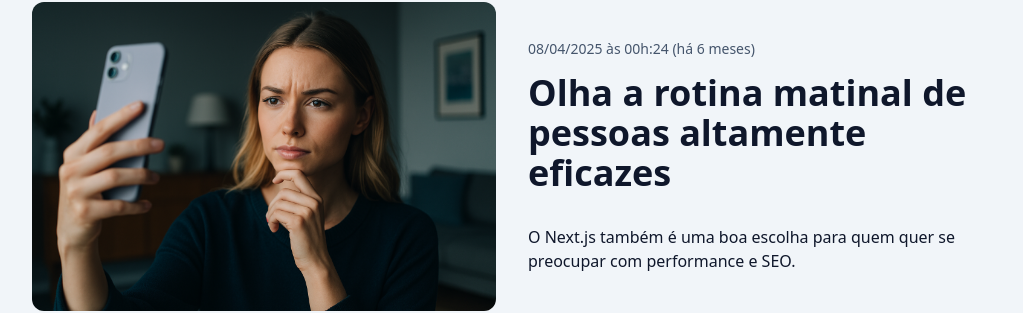
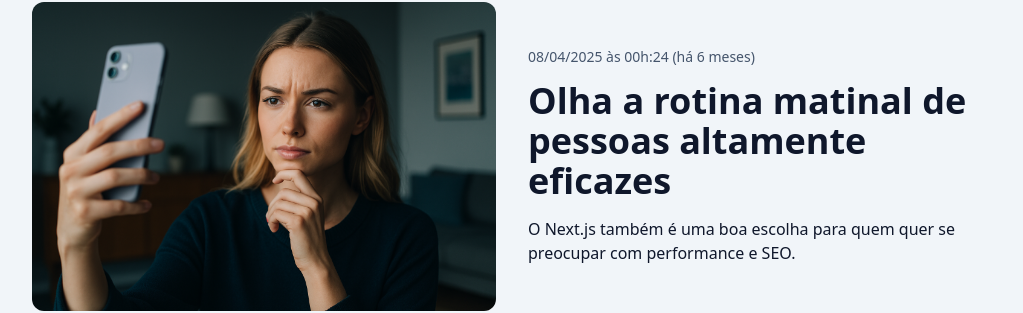
Before and after one commit to vinny7x/next-blog, a Next.js app: page / in a window 1280 px wide. Shown: the part 202-515 px from the top of the page, without its empty margins (128-1151 px from the left). Built offline with nearby package versions, Linux system fonts and the light colour scheme.

Commit message:
:lipstick: style: removendo a margem

```diff
--- a/src/components/PostHeading/index.tsx
+++ b/src/components/PostHeading/index.tsx
@@ -10,8 +10,8 @@ type PostHeadingProps = {
 
 export function PostHeading({ children, url, as: Tag = 'h2' }: PostHeadingProps) {
     const headingClassesMap = {
-        h1: clsx('text-2xl/tight font-extrabold', 'sm:text-4xl', 'mb-4'),
-        h2: clsx('text-2xl/tight font-bold', 'mb-4')
+        h1: clsx('text-2xl/tight font-extrabold', 'sm:text-4xl'),
+        h2: clsx('text-2xl/tight font-bold')
     }
     return (
         <Tag className={headingClassesMap[Tag]}>
```
